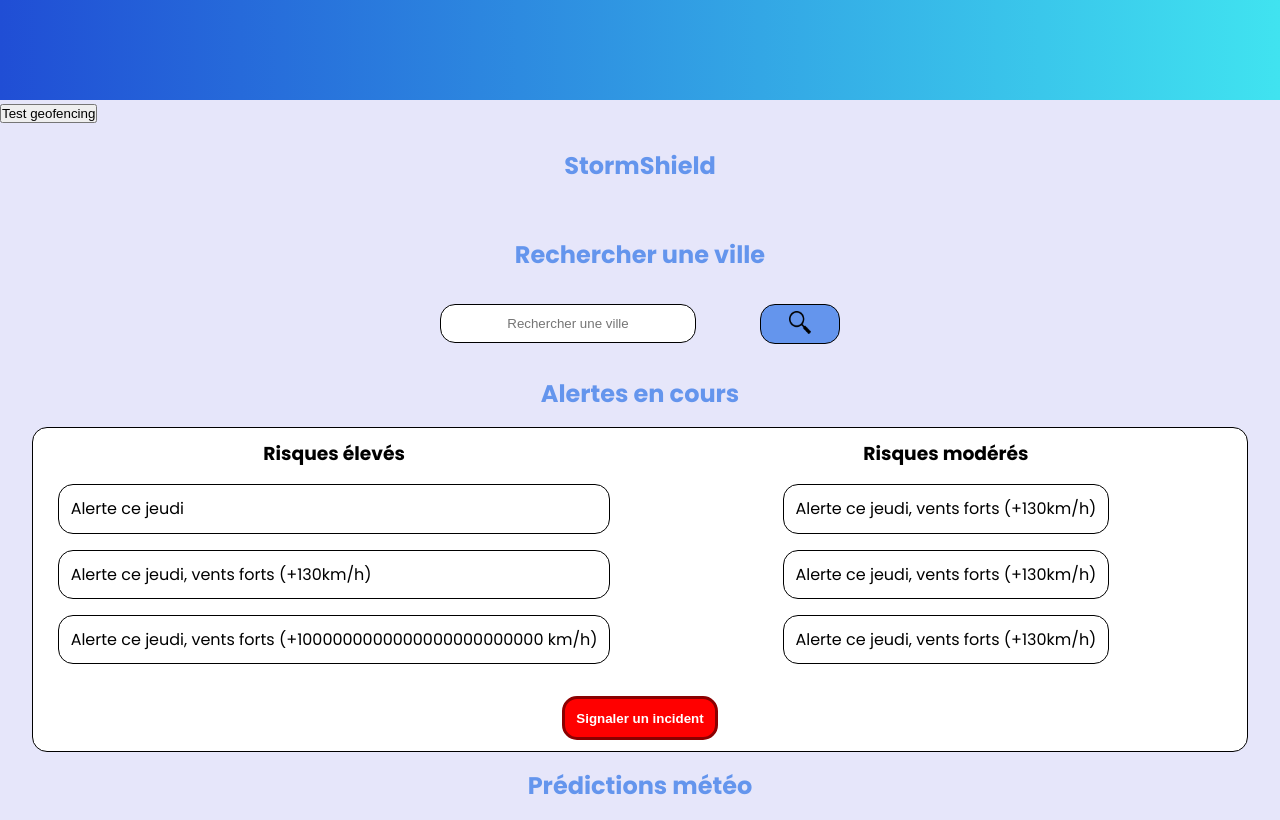
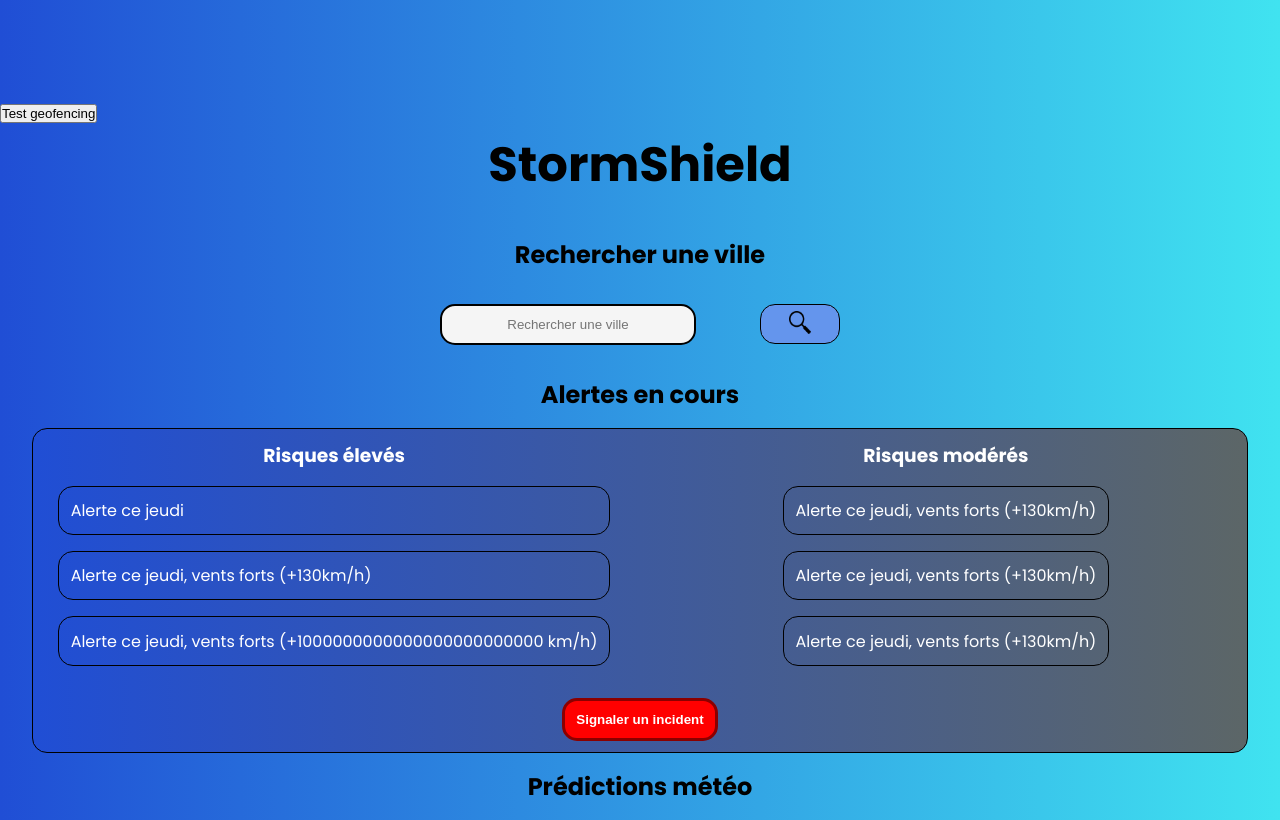
Before and after one commit to Neogiciaa/StormShield-Client, a website: page index.html in a window 1280 px wide. Shown: the part 700-1520 px from the top of the page. Drawn offline with nearby package versions, Linux system fonts and the light colour scheme.

Commit message:
Updated background styles

```diff
--- a/style.css
+++ b/style.css
@@ -32,7 +32,8 @@ body {
     align-items: center;
     justify-content: center;
     color: light-dark(var(--light-font-color), var(--dark-font-color));
-    background-color: light-dark(var(--light-bg-color), var(--dark-bg-color));
+    background: rgb(32,78,213);
+    background: linear-gradient(90deg, rgba(32,78,213,1) 0%, rgba(64,227,240,1) 100%, rgba(132,233,233,1) 100%);
 }
 
 body.no-scroll {
@@ -95,7 +96,8 @@ main {
     justify-content: center;
     width: 100%;
     height: 10vh;
-    color: cornflowerblue;
+    color: black;
+    font-size: 2rem;
 }
 
 .search-input {
@@ -108,7 +110,7 @@ main {
     place-items: center;
     width: fit-content;
     margin: 2rem auto;
-    color: var(--main-element-color);
+    color: black;
 
     h2 {
         grid-area: title;
@@ -121,11 +123,12 @@ main {
         #search-input {
             grid-area: bar;
             width: 16rem;
-            border: 1px solid light-dark(var(--dark-container-color), var(--light-container-color));
+            border: 2px solid light-dark(var(--dark-container-color), var(--light-container-color));
             border-radius: var(--container-border-radius);
             padding: 0.7rem;
             text-align: center;
-            background-color: light-dark(var(--light-container-color), var(--dark-container-color));
+            background: whitesmoke;
+            color: black;
         }
 
         #search-suggestions {
@@ -133,7 +136,8 @@ main {
             border: 1px solid white;
             padding: 0.7rem;
             list-style: none;
-            background-color: light-dark(var(--light-container-color), var(--dark-container-color));
+            background: rgb(32,78,213);
+            background: linear-gradient(90deg, rgba(32,78,213,1) 0%, rgba(92,102,103,1) 100%, rgba(132,233,233,1) 100%);
             border-radius: var(--container-border-radius);
             position: absolute;
             width: 100%;
@@ -144,9 +148,11 @@ main {
             li {
                 padding: 0 0.4rem;
                 border-radius: inherit;
+                color: white;
 
                 &:hover {
-                    background-color: light-dark(var(--dark-container-color), var(--light-container-color));
+                    background-color: white;
+                    color: black;
                 }
             }
         }
@@ -176,7 +182,7 @@ main {
     grid-auto-flow: row;
     place-items: center;
     grid-gap: 1rem;
-    color: var(--main-element-color);
+    color: black;
     text-align: center;
     word-break: break-all;
 
@@ -185,8 +191,9 @@ main {
         grid-auto-flow: row;
         place-items: center;
         grid-gap: 2rem;
-        color: light-dark(var(--light-font-color), var(--dark-font-color));
-        background-color: light-dark(var(--light-container-color), var(--dark-container-color));
+        color: white;
+        background: rgb(32,78,213);
+        background: linear-gradient(90deg, rgba(32,78,213,1) 0%, rgba(92,102,103,1) 100%, rgba(132,233,233,1) 100%);
         width: var(--container-width);
         border: 1px solid light-dark(var(--dark-container-color), var(--light-container-color));
         border-radius: var(--container-border-radius);
@@ -221,6 +228,7 @@ main {
             border: 0.2rem solid darkred;
             border-radius: var(--container-border-radius);
             padding: 0.7rem;
+            cursor: pointer;
 
             &:active {
                 background-color: darkred;
@@ -236,9 +244,10 @@ main {
     place-items: center;
     margin: 1rem 0 0 0;
     text-align: center;
+    color: black;
 
     .weather-title {
-        color: var(--main-element-color);
+        color: black;
     }
 
     .weather-container {
@@ -249,9 +258,11 @@ main {
         .weather-card {
             display: flex;
             flex-direction: column;
-            background-color: light-dark(var(--light-container-color), var(--dark-container-color));
+            background: rgb(32,78,213);
+            background: linear-gradient(90deg, rgba(32,78,213,1) 0%, rgba(92,102,103,1) 100%, rgba(132,233,233,1) 100%);
             border: 1px solid light-dark(var(--dark-container-color), var(--light-container-color));
             border-radius: var(--container-border-radius);
+            color: white;
             padding: 0.7rem;
             margin-bottom: 10%;
 
```
